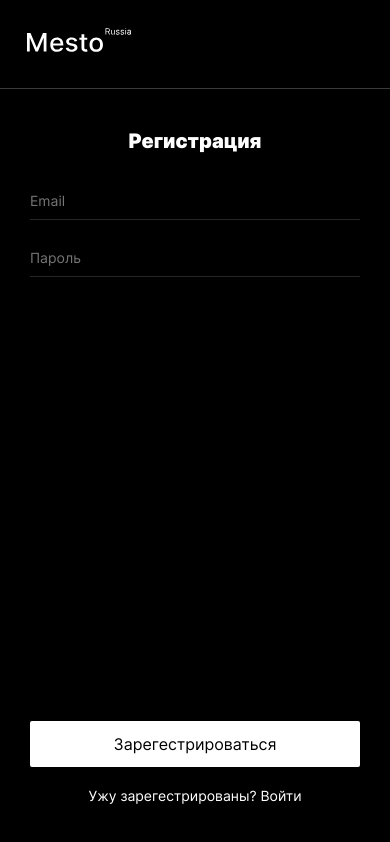
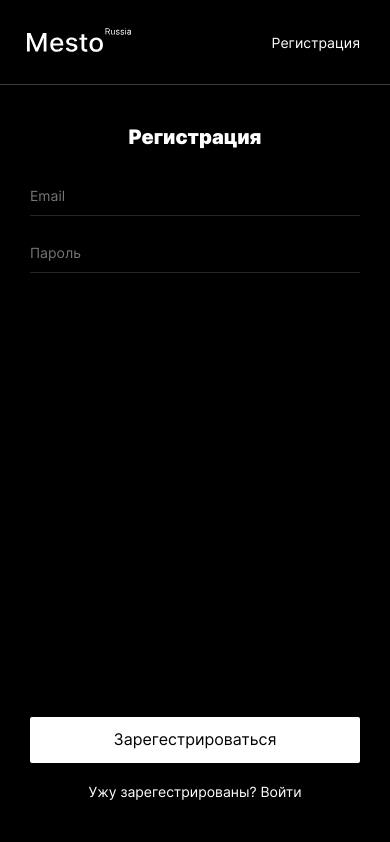
Before and after one commit to DocMoro/mesto-react-auth, a React (Create React App) app: page /sign-up in a window 390 px wide. Built offline with nearby package versions, Linux system fonts and the light colour scheme; no server answers.

Commit message:
feat: добавить компонент Login

```diff
--- /dev/null
+++ b/src/blocks/auth/__button/_login/auth__button_login.css
@@ -0,0 +1,3 @@
+.auth__button_login {
+  margin-bottom: 112px;
+}
--- a/src/blocks/auth/__link/auth__link.css
+++ b/src/blocks/auth/__link/auth__link.css
@@ -7,6 +7,7 @@
   text-align: center;
   margin: 15px 0 80px 0;
   color: #fff;
+  text-decoration: none;
 }
 
 @media screen and (max-width: 418px) {
--- /dev/null
+++ b/src/blocks/header/__link/header__link.css
@@ -0,0 +1,20 @@
+.header__link {
+  font-family: 'Inter', Arial, sans-serif;
+  font-style: normal;
+  font-weight: 400;
+  font-size: 18px;
+  line-height: 22px;
+  color: #fff;
+  text-decoration: none;
+
+  margin-top: 51px;
+}
+
+@media screen and (max-width: 918px) {
+  .header__link {
+    font-size: 14px;
+    line-height: 17px;
+
+    margin: 34px 30px 0 0;
+  }
+}
--- a/src/blocks/header/header.css
+++ b/src/blocks/header/header.css
@@ -1,4 +1,6 @@
 .header {
+  display: flex;
+  justify-content: space-between;
   width: 880px;
   margin: 0 auto;
   border-bottom: 1px solid rgba(84, 84, 84, .7);
--- a/src/components/App.js
+++ b/src/components/App.js
@@ -11,6 +11,7 @@ import ImagePopup from './ImagePopup';
 import api from '../utils/Api';
 import Register from './Register';
 import InfoTooltip from './InfoTooltip';
+import Login from './Login';
 import { CurrentUserContext } from '../contexts/CurrentUserContext';
 
 export default function App() {
@@ -110,7 +111,7 @@ export default function App() {
             <Register/>
           </Route>
           <Route path="/sign-in">
-
+            <Login/>
           </Route>
           <Route path="/">
             <Main
--- a/src/components/Header.js
+++ b/src/components/Header.js
@@ -1,10 +1,12 @@
 import logo from '../images/logo.svg';
 import React from 'react';
+import { Link } from 'react-router-dom';
 
 export default function Header() {
   return (
     <header className="header">
       <img className="header__logo" src={logo} alt="Логотип место" />
+      <Link to="/sign-up" className="header__link">Регистрация</Link>
     </header>
   )
 }
--- /dev/null
+++ b/src/components/Login.js
@@ -0,0 +1,18 @@
+export default function Login() {
+  return (
+    <div className="auth">
+      <form name="login-form" className="auth__form">
+        <div className="auth__up">
+          <h2 className="auth__title">Вход</h2>
+          <input name="loginEmail" type="email" className="auth__input" placeholder="Email" required />
+          <span className="auth__input-error loginEmail-error"></span>
+          <input name="loginPassword" type="password" className="auth__input" placeholder="Пароль" required />
+          <span className="auth__input-error loginPassword-error"></span>
+        </div>
+        <div className="auth__dn">
+          <button type="submit" className="auth__button auth__button_login">Войти</button>
+        </div>
+      </form>
+    </div>
+  )
+}
--- a/src/components/Register.js
+++ b/src/components/Register.js
@@ -1,3 +1,6 @@
+import React from 'react';
+import { Link } from 'react-router-dom';
+
 export default function Register() {
   return (
     <div className="auth">
@@ -11,7 +14,7 @@ export default function Register() {
         </div>
         <div className="auth__dn">
           <button type="submit" className="auth__button">Зарегестрироваться</button>
-          <a className="auth__link button">Ужу зарегестрированы? Войти</a>
+          <Link to="/sign-in" className="auth__link button">Ужу зарегестрированы? Войти</Link>
         </div>
       </form>
     </div>
--- a/src/index.css
+++ b/src/index.css
@@ -54,7 +54,9 @@
 @import url(./blocks/auth/__input/auth__input.css);
 @import url(./blocks/auth/__input-error/auth__input-error.css);
 @import url(./blocks/auth/__button/auth__button.css);
+@import url(./blocks/auth/__button/_login/auth__button_login.css);
 @import url(./blocks/auth/__link/auth__link.css);
 @import url(./blocks/popup/__auth-container/__auth-container.css);
 @import url(./blocks/popup/__auth-image/popup__auth-image.css);
 @import url(./blocks/popup/__auth-title/popup__auth-title.css);
+@import url(./blocks/header/__link/header__link.css);
```
Also changed, not shown: src/index.js (+4 -4 lines).
